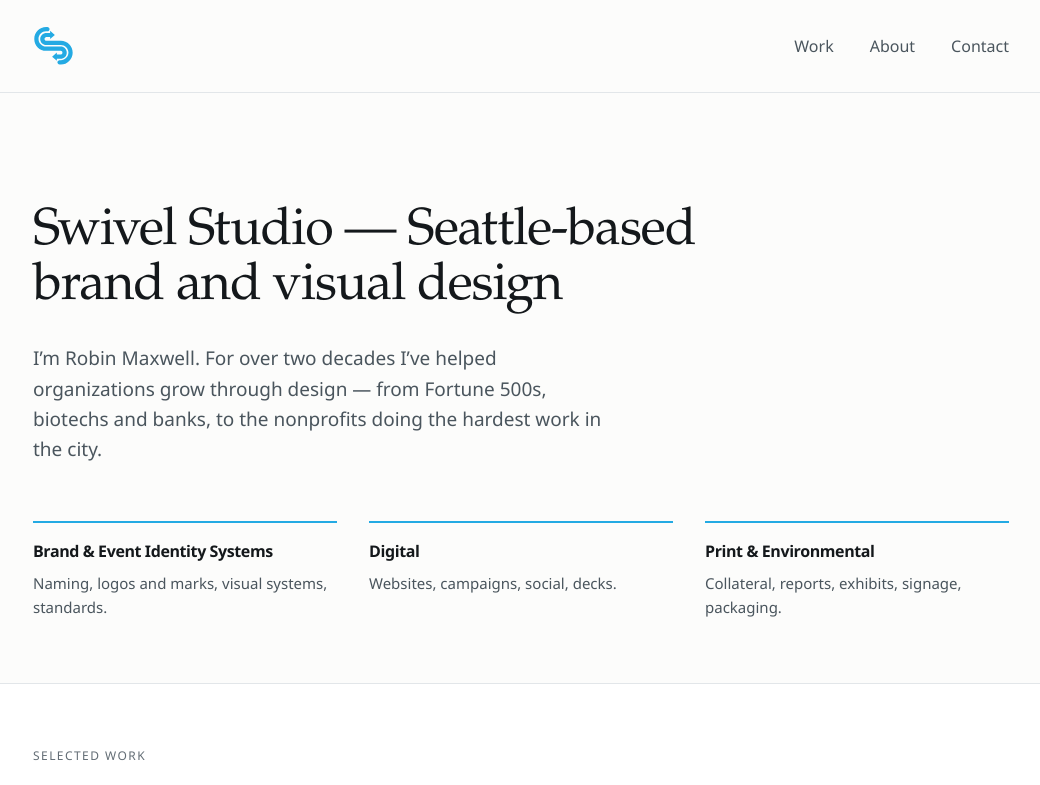
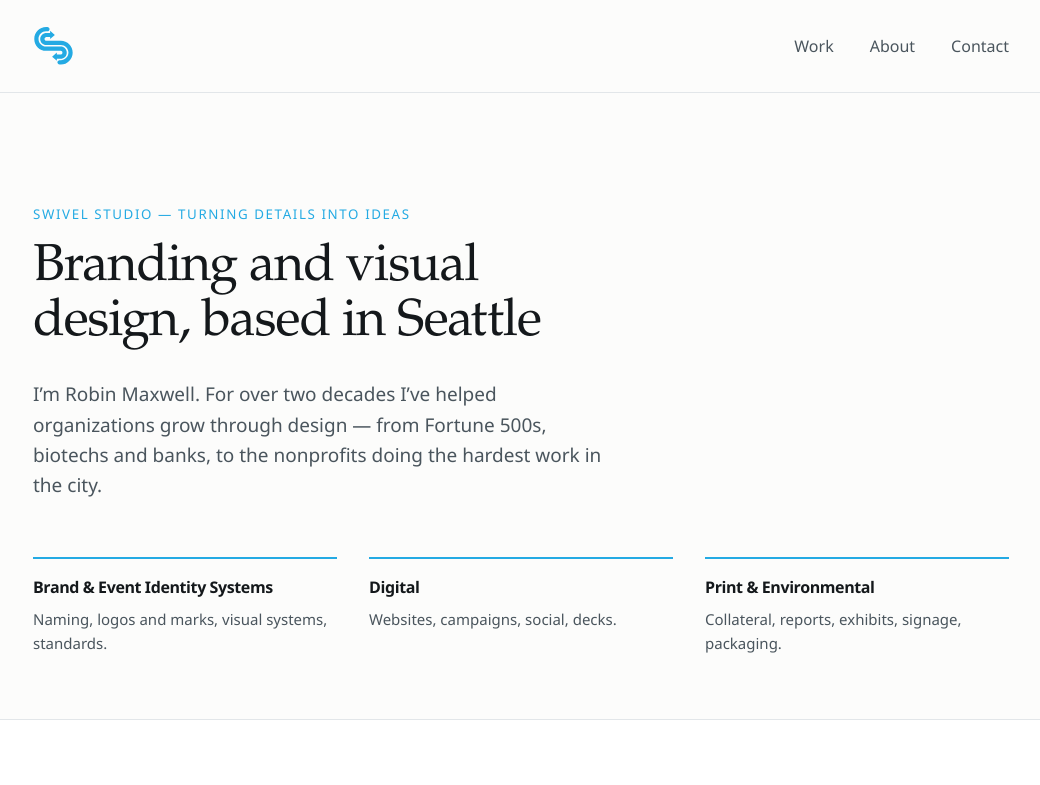
Before and after one commit to barrymaxwell/swivelstudio, a Next.js app: page / in a window 1280 px wide. Shown: the top 785 px of the page, without its empty margins (119-1159 px from the left). Built offline with nearby package versions, Linux system fonts and the light colour scheme; no server answers.

Commit message:
Update homepage headline and eyebrow

```diff
--- a/app/page.tsx
+++ b/app/page.tsx
@@ -13,8 +13,11 @@
       <Header />
       <main>
         <section className="mx-auto max-w-5xl px-6 pt-20 pb-14 sm:pt-28">
+          <p className="mb-4 text-[0.833333rem] font-medium uppercase tracking-[0.12em] text-crest">
+            Swivel Studio &mdash; Turning details into ideas
+          </p>
           <h1 className="max-w-[26ch] font-display text-[2.75rem] leading-[1.06] tracking-[-0.021em] text-balance sm:text-display">
-            Swivel Studio &mdash; <span className="whitespace-nowrap">Seattle-based</span> brand and visual design
+            Branding and visual design, based in Seattle
           </h1>
           <p className="mt-7 max-w-xl text-lede text-ink-2">
             I&rsquo;m Robin Maxwell. For over two decades I&rsquo;ve helped organizations grow
```
